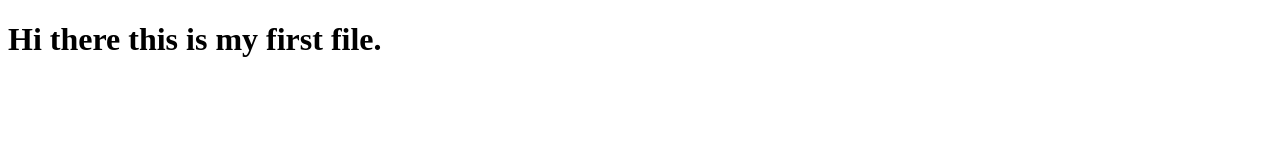
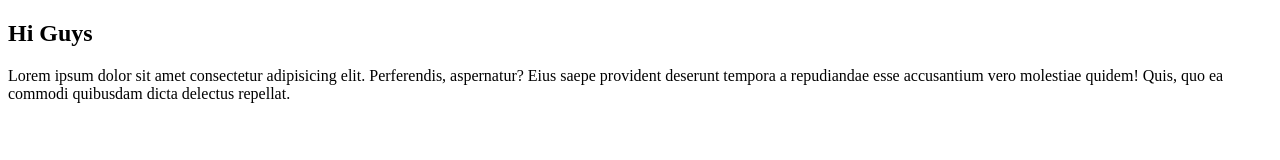
Before and after one commit to SakthivigneshC/Git_Gb_lessons, a plain HTML site: page index.html in a window 1280 px wide. Drawn offline with Linux system fonts and the light colour scheme.

Commit message:
This page with heading and paragraph

```diff
--- a/index.html
+++ b/index.html
@@ -5,6 +5,11 @@
 
 </head>
 <body>
-    <h1>Hi there this is my first file.</h1>
+
+    <h2>Hi Guys</h2>
+    <p>
+        Lorem ipsum dolor sit amet consectetur adipisicing elit. Perferendis, aspernatur? Eius saepe provident deserunt tempora a repudiandae esse accusantium vero molestiae quidem! Quis, quo ea commodi quibusdam dicta delectus repellat.
+    </p>
+
 </body>
 </html>
```
